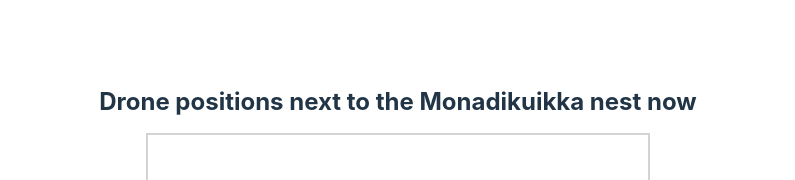
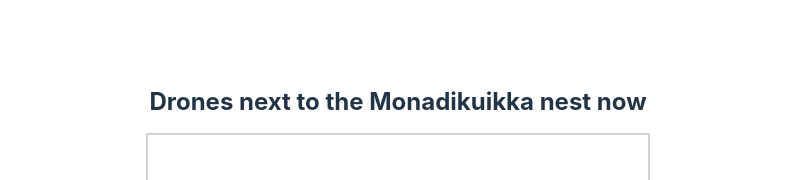
Before and after one commit to LarisaPk/Birdnest_front, a React (Vite) app: page / in a window 1280 px wide. Shown: the top 180 px of the page, without its empty margins (242-1037 px from the left). Built offline with nearby package versions, Linux system fonts and the light colour scheme; no server answers.

Commit message:
deployed api urls added

```diff
--- a/package.json
+++ b/package.json
@@ -3,7 +3,6 @@
   "private": true,
   "version": "0.0.0",
   "type": "module",
-  "main": "./src/main.jsx",
   "scripts": {
     "dev": "vite",
     "build": "vite build",
--- a/src/App.jsx
+++ b/src/App.jsx
@@ -4,8 +4,15 @@ import PilotsList from "./components/PilotsList";
 import axios from "axios";
 import "./App.css";
 
-const DRONESAPI = process.env.DRONESAPI || "http://localhost:3001/api/drones/now";
-const PILOTSAPI = process.env.PILOTSAPI || "http://localhost:3001/api/pilots";
+/*
+Used for development:
+
+const DRONESAPI = "http://localhost:3001/api/drones/now";
+const PILOTSAPI = "http://localhost:3001/api/pilots";
+*/
+
+const DRONESAPI = "https://birdnest-backend.cyclic.app/api/drones/now";
+const PILOTSAPI = "https://birdnest-backend.cyclic.app/api/pilots";
 
 function App() {
   const [allDrones, setAllDrones] = React.useState([]);
--- a/src/components/Canvas.jsx
+++ b/src/components/Canvas.jsx
@@ -31,7 +31,7 @@ function Canvas(props) {
 
   return (
     <div>
-      <h2>Drone positions next to the Monadikuikka nest now</h2>
+      <h2>Drones next to the Monadikuikka nest now</h2>
       <canvas id="myCanvas" width={canvasWidth} height={canvasHeight} style={{ border: "2px solid #d3d3d3" }}>
         Your browser does not support the HTML canvas tag.
       </canvas>
```
